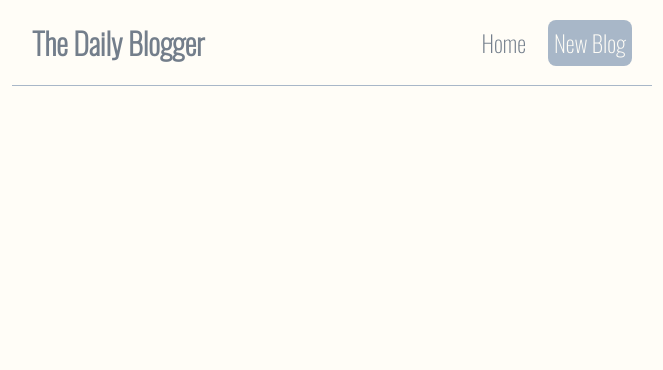
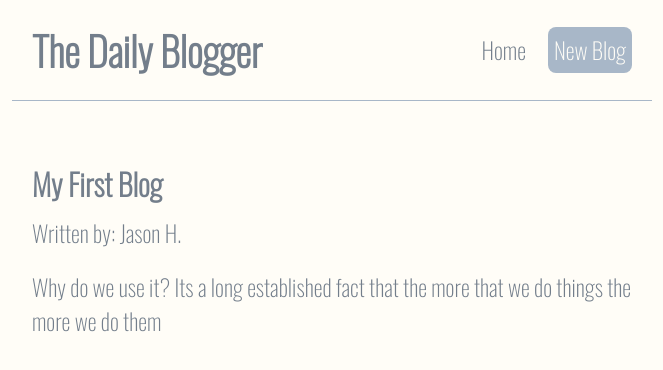
Before and after one commit to JasonHensley1989/react-blog, a React (Create React App) app: page /blogs/1 in a window 1280 px wide. Shown: the top 370 px of the page, without its empty margins (308-971 px from the left). Built offline with nearby package versions, Linux system fonts and the light colour scheme; data requests are answered from the project's data file.

Commit message:
routes by id

```diff
--- a/data/db.json
+++ b/data/db.json
@@ -8,7 +8,7 @@
         },
         {
             "title": "My Second Blog",
-            "body": "Why do we continue to use it? Its a long established fact that the more that we do things the more we do them especially a 2nd time",
+            "body": "Why do we use it? Its a long established fact that the more that we do things the more we do them and things change. ",
             "author": "J.H.",
             "id": 2
         }
--- a/src/App.js
+++ b/src/App.js
@@ -3,6 +3,7 @@
 import Create from "./Create";
 import './index.css';
 import { BrowserRouter as Router, Route, Switch } from 'react-router-dom';
+import BlogDetails from "./components/BlogDetails";
 
 function App() {
   const title = "The Daily Blogger";
@@ -19,6 +20,9 @@
           <Route path='/create'>
               <Create />
           </Route>
+          <Route path='/blogs/:id'>
+              <BlogDetails />
+          </Route>
         </Switch>
         </div>
       </div>
--- a/src/components/BlogDetails.js
+++ b/src/components/BlogDetails.js
@@ -1,12 +1,22 @@
 import React from 'react'
 import { useParams } from 'react-router-dom';
+import useFetch from './useFetch';
 
 const BlogDetails = () => {
-  const { id } = useParams()
+  const { id } = useParams();
+  const { data: blog, error, isPending } = useFetch('http://localhost:8000/blogs/' + id);
 
   return (
     <div className='blog-details'>
-        <h2>Blog Details - { id }</h2>
+        { isPending && <div>Loading...</div>}
+        { error && <div>{ error }</div>}
+        { blog && (
+          <article>
+            <h2>{ blog.title }</h2>
+            <p>Written by: { blog.author }</p>
+            <div>{ blog.body }</div>
+          </article>
+        )}
     </div>
   )
 }
--- a/src/components/Bloglist.js
+++ b/src/components/Bloglist.js
@@ -1,4 +1,5 @@
 import React from 'react';
+import { Link } from 'react-router-dom';
 
 const Bloglist = ({ blogs, title }) => {
 
@@ -7,9 +8,12 @@
       <h2>{ title }</h2>
          {blogs.map((blog) =>(
                 <div className="blog-preview" key={blog.id}>
+                  <Link to={`/blogs/${blog.id}`} className="link-details">
                     <h2>{ blog.title }</h2>
                     <p>{ blog.body }</p>
                     <p>{ blog.author}</p>
+                  </Link>
+
                     {/* <button onClick={() => handleDelete(blog.id)}>Delete</button> */}
                 </div>
             ))}
--- a/src/index.css
+++ b/src/index.css
@@ -22,11 +22,15 @@
 
 .navbar h1 {
     color: #737e8b;
-    font-size: 30px;
+    font-size: 40px;
 }
 
 .navbar .links {
     margin-left: auto;
+}
+
+.link-details{
+    text-decoration: none;
 }
 
 .navbar a {
@@ -57,7 +61,27 @@
 }
 
 .blog-preview h2 {
-    font-size: 2opx;
+    font-size: 20px;
     color: #a8b7c8;
     margin-bottom: 8px;
 }
+
+/* Blog details page */
+.blog-details h2 {
+    font-size: 30px;
+    color: #737e8b;
+    margin-bottom: 10px;
+}
+
+.blog-details div {
+    margin: 20px 0;
+}
+
+.blog-details button {
+    background: #737e8b;
+    color: #ead7c7;
+    border: 0;
+    padding: 8px;
+    border-radius: 8px;
+    cursor: pointer;
+}
```
